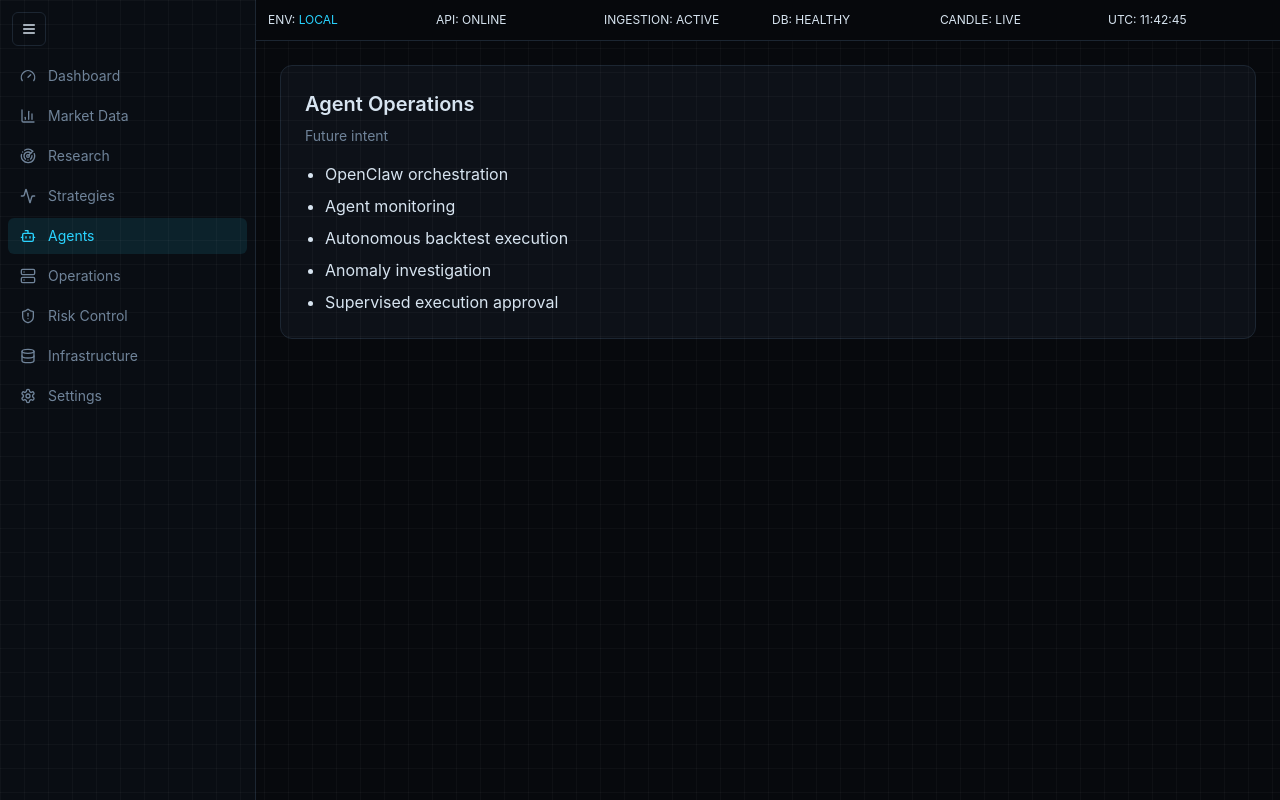
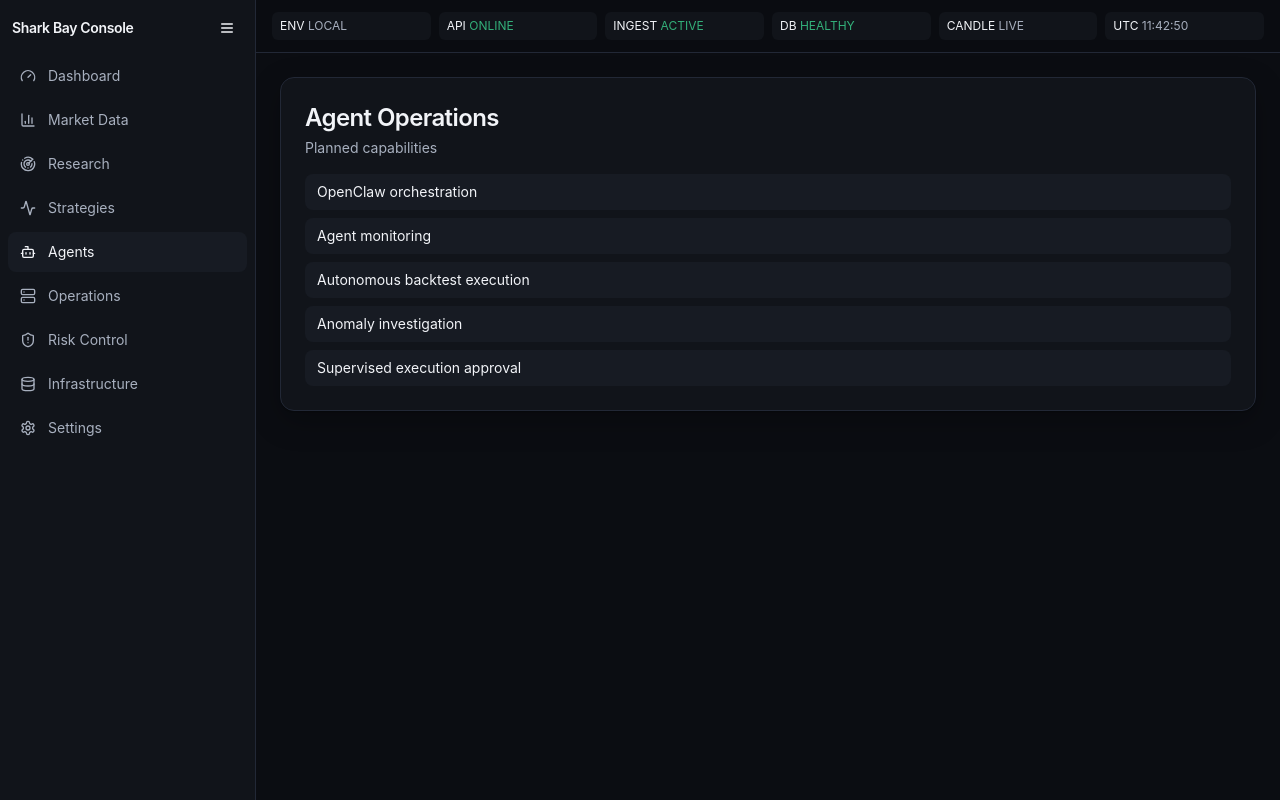
Before and after one commit to Merlinkim/shark_bay, a React (Vite) app in the folder frontend/: page /agents in a window 1280 px wide. Built offline with nearby package versions, Linux system fonts and the light colour scheme; no server answers.

Commit message:
refactor(frontend): redesign console to premium fintech dark UI

```diff
--- a/frontend/src/components/MetricCard.tsx
+++ b/frontend/src/components/MetricCard.tsx
@@ -5,14 +5,14 @@ export function MetricCard({ title, value, hint }: { title: string; value: React
   return (
     <motion.div
       layout
-      className="rounded-xl border border-terminal-border bg-terminal-panel/80 p-4 shadow-glow"
-      initial={{ opacity: 0.8, y: 8 }}
+      className="rounded-xl border border-surface-700 bg-surface-900 p-4 shadow-card md:p-5"
+      initial={{ opacity: 0.9, y: 4 }}
       animate={{ opacity: 1, y: 0 }}
-      transition={{ duration: 0.25 }}
+      transition={{ duration: 0.2 }}
     >
-      <p className="text-xs uppercase tracking-widest text-terminal-muted">{title}</p>
-      <p className="mt-2 text-2xl font-semibold text-terminal-text">{value}</p>
-      {hint && <p className="mt-1 text-xs text-terminal-muted">{hint}</p>}
+      <p className="text-xs font-medium uppercase tracking-wide text-text-muted">{title}</p>
+      <p className="mt-2 text-2xl font-semibold leading-tight text-text-primary md:text-3xl">{value}</p>
+      {hint && <p className="mt-2 text-xs text-text-secondary">{hint}</p>}
     </motion.div>
   );
 }
--- a/frontend/src/components/StatusPill.tsx
+++ b/frontend/src/components/StatusPill.tsx
@@ -2,21 +2,21 @@ import { motion } from 'framer-motion';
 import type { Severity } from '../types/status';
 
 const styles: Record<Severity, string> = {
-  ok: 'bg-neon-green/15 text-neon-green border-neon-green/50',
-  warn: 'bg-neon-amber/15 text-neon-amber border-neon-amber/50',
-  error: 'bg-neon-red/15 text-neon-red border-neon-red/50',
-  unknown: 'bg-terminal-border/40 text-terminal-muted border-terminal-border',
+  ok: 'bg-accent-green/15 text-accent-green border-accent-green/25',
+  warn: 'bg-accent-amber/15 text-accent-amber border-accent-amber/25',
+  error: 'bg-accent-red/15 text-accent-red border-accent-red/25',
+  unknown: 'bg-surface-800 text-text-secondary border-surface-700',
 };
 
 export function StatusPill({ label, severity }: { label: string; severity: Severity }) {
   return (
     <motion.span
-      initial={{ opacity: 0.75 }}
+      initial={{ opacity: 0.8 }}
       animate={{ opacity: 1 }}
-      transition={{ duration: 0.25 }}
-      className={`inline-flex items-center gap-2 rounded-full border px-3 py-1 text-xs font-medium ${styles[severity]}`}
+      transition={{ duration: 0.2 }}
+      className={`inline-flex items-center gap-2 rounded-full border px-3 py-1.5 text-xs font-medium ${styles[severity]}`}
     >
-      <span className="h-2 w-2 rounded-full bg-current shadow-[0_0_8px_currentColor]" />
+      <span className="h-1.5 w-1.5 rounded-full bg-current" />
       {label}
     </motion.span>
   );
--- a/frontend/src/layouts/ConsoleLayout.tsx
+++ b/frontend/src/layouts/ConsoleLayout.tsx
@@ -1,6 +1,6 @@
-import { useMemo, useState } from 'react';
+import { useEffect, useState } from 'react';
 import { NavLink, Outlet } from 'react-router-dom';
-import { Activity, BarChart3, Bot, Database, Gauge, Radar, Server, Settings, ShieldAlert, Menu } from 'lucide-react';
+import { Activity, BarChart3, Bot, Database, Gauge, Menu, Radar, Server, Settings, ShieldAlert, X } from 'lucide-react';
 
 const navItems = [
   { label: 'Dashboard', path: '/', icon: Gauge },
@@ -16,23 +16,46 @@ const navItems = [
 
 export function ConsoleLayout() {
   const [collapsed, setCollapsed] = useState(false);
-  const utcTime = useMemo(() => new Date().toISOString().slice(11, 19), []);
+  const [mobileOpen, setMobileOpen] = useState(false);
+  const [utcTime, setUtcTime] = useState(new Date().toISOString().slice(11, 19));
+
+  useEffect(() => {
+    const timer = setInterval(() => setUtcTime(new Date().toISOString().slice(11, 19)), 1000);
+    return () => clearInterval(timer);
+  }, []);
 
   return (
-    <div className="flex min-h-screen bg-terminal-bg text-terminal-text">
-      <aside className={`border-r border-terminal-border bg-[#090d13] ${collapsed ? 'w-20' : 'w-64'} transition-all`}>
-        <button onClick={() => setCollapsed((v) => !v)} className="m-3 rounded-md border border-terminal-border p-2"><Menu size={16} /></button>
-        <nav className="px-2 pb-3">
+    <div className="min-h-screen bg-surface-950 text-text-primary md:flex">
+      {mobileOpen && <div className="fixed inset-0 z-20 bg-black/50 md:hidden" onClick={() => setMobileOpen(false)} />}
+      <aside className={`fixed inset-y-0 left-0 z-30 border-r border-surface-700 bg-surface-900 transition-all md:static ${mobileOpen ? 'translate-x-0' : '-translate-x-full md:translate-x-0'} ${collapsed ? 'md:w-20' : 'w-72 md:w-64'}`}>
+        <div className="flex items-center justify-between p-3">
+          {!collapsed && <p className="text-sm font-semibold tracking-tight">Shark Bay Console</p>}
+          <button onClick={() => setMobileOpen(false)} className="rounded-md p-2 md:hidden"><X size={16} /></button>
+          <button onClick={() => setCollapsed((v) => !v)} className="hidden rounded-md p-2 md:block"><Menu size={16} /></button>
+        </div>
+        <nav className="space-y-1 px-2 pb-4">
           {navItems.map(({ label, path, icon: Icon }) => (
-            <NavLink key={path} to={path} className={({ isActive }) => `mb-1 flex items-center gap-3 rounded-md px-3 py-2 text-sm ${isActive ? 'bg-neon-cyan/10 text-neon-cyan' : 'text-terminal-muted hover:bg-terminal-border/30'}`}>
+            <NavLink key={path} to={path} onClick={() => setMobileOpen(false)} className={({ isActive }) => `flex items-center gap-3 rounded-lg px-3 py-2.5 text-sm transition-colors ${isActive ? 'bg-surface-800 text-text-primary' : 'text-text-secondary hover:bg-surface-800/80 hover:text-text-primary'}`}>
               <Icon size={16} /> {!collapsed && label}
             </NavLink>
           ))}
         </nav>
       </aside>
+
       <main className="flex-1">
-        <header className="sticky top-0 z-10 grid grid-cols-2 gap-2 border-b border-terminal-border bg-terminal-bg/95 p-3 backdrop-blur md:grid-cols-6 text-xs">
-          <div>ENV: <span className="text-neon-cyan">LOCAL</span></div><div>API: ONLINE</div><div>INGESTION: ACTIVE</div><div>DB: HEALTHY</div><div>CANDLE: LIVE</div><div>UTC: {utcTime}</div>
+        <header className="sticky top-0 z-10 border-b border-surface-700 bg-surface-950/95 px-4 py-3 backdrop-blur">
+          <div className="mb-3 flex items-center justify-between md:hidden">
+            <button onClick={() => setMobileOpen(true)} className="rounded-md border border-surface-700 p-2"><Menu size={16} /></button>
+            <span className="text-xs text-text-secondary">UTC {utcTime}</span>
+          </div>
+          <div className="grid grid-cols-2 gap-2 text-xs sm:grid-cols-3 lg:grid-cols-6">
+            <div className="rounded-md bg-surface-900 px-2 py-1.5">ENV <span className="text-text-secondary">LOCAL</span></div>
+            <div className="rounded-md bg-surface-900 px-2 py-1.5">API <span className="text-accent-green">ONLINE</span></div>
+            <div className="rounded-md bg-surface-900 px-2 py-1.5">INGEST <span className="text-accent-green">ACTIVE</span></div>
+            <div className="rounded-md bg-surface-900 px-2 py-1.5">DB <span className="text-accent-green">HEALTHY</span></div>
+            <div className="rounded-md bg-surface-900 px-2 py-1.5">CANDLE <span className="text-text-secondary">LIVE</span></div>
+            <div className="rounded-md bg-surface-900 px-2 py-1.5">UTC <span className="text-text-secondary">{utcTime}</span></div>
+          </div>
         </header>
         <div className="p-4 md:p-6"><Outlet /></div>
       </main>
--- a/frontend/src/pages/MarketDataPage.tsx
+++ b/frontend/src/pages/MarketDataPage.tsx
@@ -3,14 +3,18 @@ import { useOperationsPolling } from '../hooks/useOperationsPolling';
 
 export function MarketDataPage() {
   const { ingestion } = useOperationsPolling();
+
   return (
     <div className="space-y-4">
-      <h1 className="text-xl font-semibold">Market Data Operations</h1>
-      <div className="grid gap-4 md:grid-cols-2 lg:grid-cols-4">
+      <div>
+        <h1 className="text-2xl font-semibold tracking-tight">Market Data</h1>
+        <p className="mt-1 text-sm text-text-secondary">Read-only operational feed visibility for BTCUSDT ingestion.</p>
+      </div>
+      <div className="grid grid-cols-1 gap-3 sm:grid-cols-2 xl:grid-cols-4">
         <MetricCard title="Latest BTCUSDT Candle" value={ingestion?.latest_candle ?? 'n/a'} />
         <MetricCard title="Ingestion Metrics" value={ingestion?.ingestion_health ?? 'unknown'} />
         <MetricCard title="Data Quality" value={ingestion?.data_quality_summary ?? 'pending'} />
-        <MetricCard title="Backfill Activity" value={ingestion?.gap_recovery_status ?? 'none'} />
+        <MetricCard title="Latest Backfill" value={ingestion?.gap_recovery_status ?? 'none'} />
       </div>
     </div>
   );
--- a/frontend/src/pages/SimplePlaceholderPage.tsx
+++ b/frontend/src/pages/SimplePlaceholderPage.tsx
@@ -1,10 +1,12 @@
 export function SimplePlaceholderPage({ title, notes }: { title: string; notes: string[] }) {
   return (
-    <div className="rounded-xl border border-terminal-border bg-terminal-panel/70 p-6">
-      <h1 className="text-xl font-semibold">{title}</h1>
-      <p className="mt-2 text-sm text-terminal-muted">Future intent</p>
-      <ul className="mt-4 list-disc space-y-2 pl-5 text-terminal-text">
-        {notes.map((note) => <li key={note}>{note}</li>)}
+    <div className="rounded-xl border border-surface-700 bg-surface-900 p-5 shadow-card md:p-6">
+      <h1 className="text-2xl font-semibold tracking-tight">{title}</h1>
+      <p className="mt-1 text-sm text-text-secondary">Planned capabilities</p>
+      <ul className="mt-4 space-y-2 text-sm text-text-primary">
+        {notes.map((note) => (
+          <li key={note} className="rounded-lg bg-surface-800 px-3 py-2">{note}</li>
+        ))}
       </ul>
     </div>
   );
--- a/frontend/src/styles/index.css
+++ b/frontend/src/styles/index.css
@@ -2,18 +2,20 @@
 @tailwind components;
 @tailwind utilities;
 
-:root { color-scheme: dark; }
+:root {
+  color-scheme: dark;
+  font-synthesis-weight: none;
+  text-rendering: optimizeLegibility;
+  -webkit-font-smoothing: antialiased;
+}
+
 body {
   margin: 0;
-  font-family: Inter, ui-sans-serif, system-ui, sans-serif;
-  background: radial-gradient(circle at 20% 0%, rgba(41,211,255,0.06), transparent 35%), #07090d;
+  font-family: Inter, -apple-system, BlinkMacSystemFont, 'SF Pro Text', 'Segoe UI', sans-serif;
+  background: #0b0d12;
+  color: #f2f4f8;
 }
 
-body::before {
-  content: '';
-  position: fixed;
-  inset: 0;
-  background-image: linear-gradient(rgba(255,255,255,0.03) 1px, transparent 1px), linear-gradient(90deg, rgba(255,255,255,0.03) 1px, transparent 1px);
-  background-size: 24px 24px;
-  pointer-events: none;
+* {
+  box-sizing: border-box;
 }
--- a/frontend/tailwind.config.ts
+++ b/frontend/tailwind.config.ts
@@ -5,22 +5,29 @@ export default {
   theme: {
     extend: {
       colors: {
-        terminal: {
-          bg: '#07090d',
-          panel: '#10151d',
-          border: '#1c2632',
-          muted: '#6f8399',
-          text: '#d7e4f0',
+        surface: {
+          950: '#0b0d12',
+          900: '#11141a',
+          800: '#171b23',
+          700: '#222836',
         },
-        neon: {
-          cyan: '#29d3ff',
-          green: '#36ff8b',
-          amber: '#ffcc4d',
-          red: '#ff4d6d',
+        text: {
+          primary: '#f2f4f8',
+          secondary: '#a8b0bf',
+          muted: '#7e8797',
+        },
+        accent: {
+          blue: '#5b8cff',
+          green: '#33b07a',
+          amber: '#c99a46',
+          red: '#d05f73',
         },
       },
       boxShadow: {
-        glow: '0 0 0 1px rgba(41,211,255,0.2), 0 0 18px rgba(41,211,255,0.15)',
+        card: '0 1px 1px rgba(0,0,0,0.2), 0 10px 30px rgba(0,0,0,0.25)',
+      },
+      borderRadius: {
+        xl: '14px',
       },
     },
   },
```
Also changed, not shown: frontend/src/pages/DashboardPage.tsx (+35 -11 lines), 1 other file (tests, documents, lock files or other folders).
